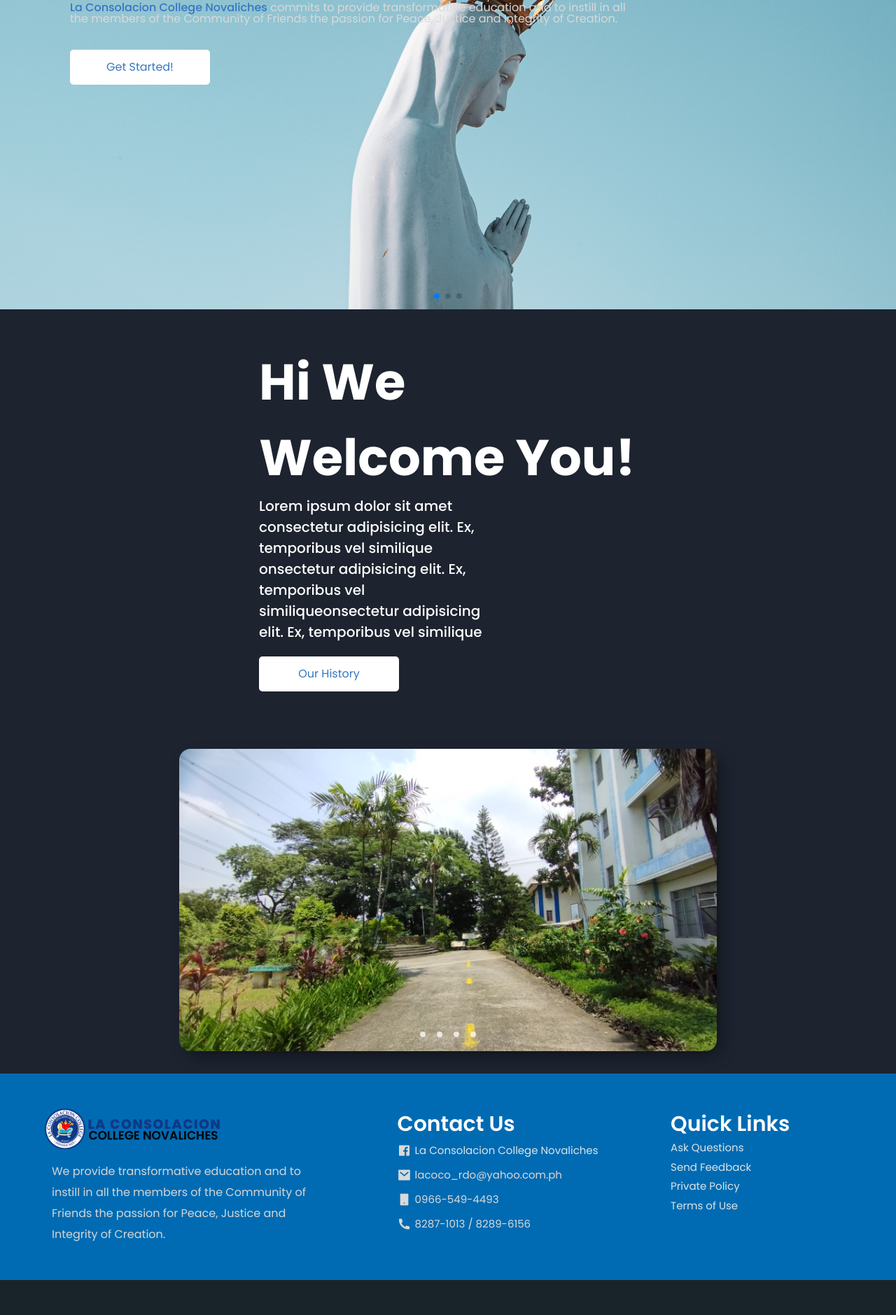
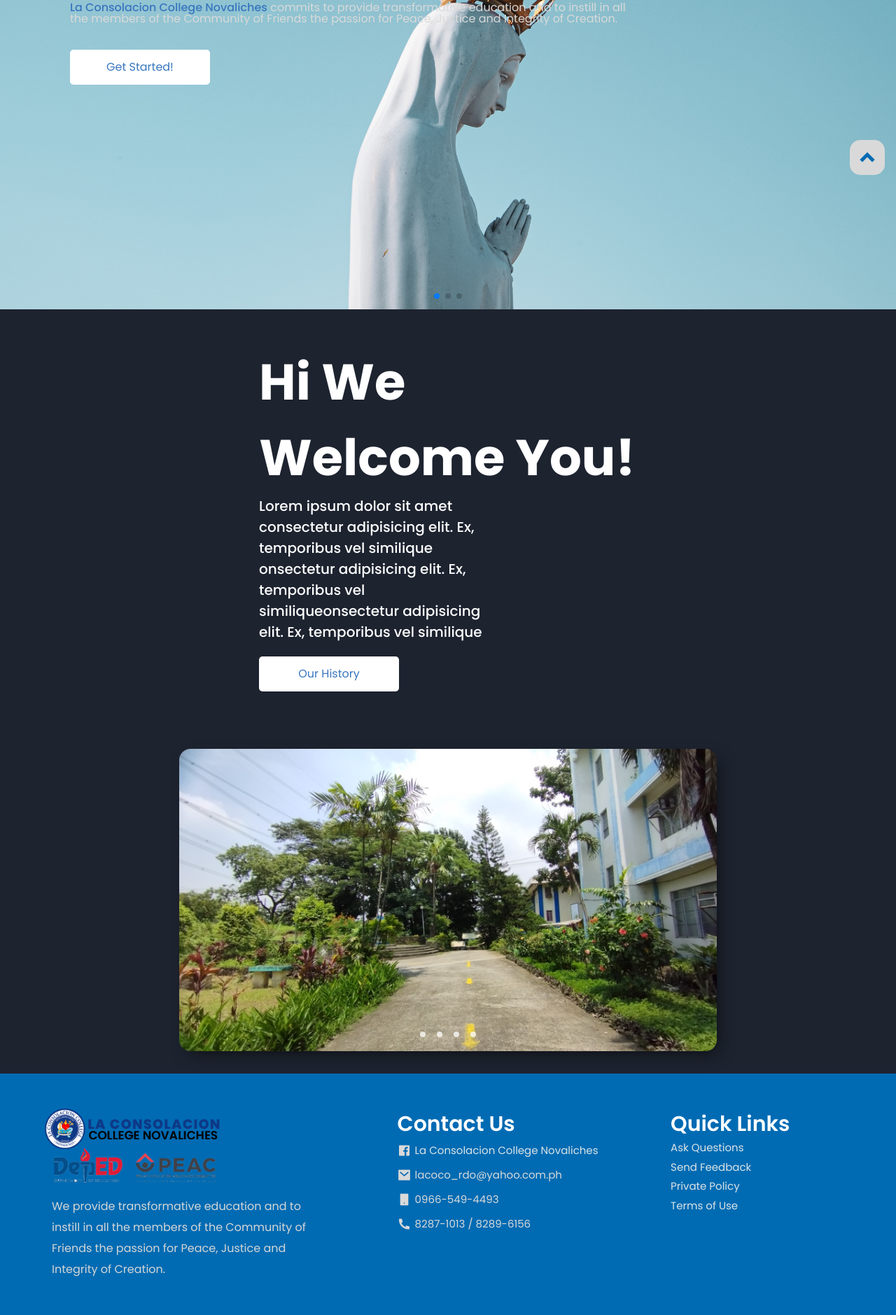
Before and after one commit to SANTEOWEN/LACO-WEB-2, a PHP site: page / in a window 1280 px wide. Shown: the part 534-2413 px from the top of the page at 70% size. Before the commit the page ends 2363 px from the top, so only its background shows below. Run offline with PHP 8.4, Linux system fonts and the light colour scheme.

Commit message:
Fixed the scroll effect into smoother one and i also added a prototype version of the Deped and Peac image

```diff
--- a/laco-main-II/css/index.css
+++ b/laco-main-II/css/index.css
@@ -60,7 +60,8 @@
   margin: 0;
 }
 
-body {
+html, body {
+  scroll-behavior: smooth !important;
   font-family: "Poppins", sans-serif;
   background-color: #F2F2F2;
   line-height: 1.5;
@@ -653,6 +654,29 @@
 }
 
 /*=============== BACKTOP ===============*/
+.back-to-top {
+  background-color: #d9d9d9;
+  position: fixed;
+  bottom: 1rem;
+  right: 1rem;
+  z-index: 5;
+  width: 50px;
+  height: 50px;
+  display: flex;
+  justify-content: center;
+  align-items: center;
+  transition: 0.2s ease-out;
+  border-radius: 15px;
+}
+.back-to-top i {
+  font-size: 60px;
+  color: hsl(204, 100%, 35%);
+  transition: 0.2s ease-out;
+}
+.back-to-top i:hover {
+  transform: translateY(-4px);
+}
+
 /*=============== BREAKPOINTS ===============*/
 /* For small devices */
 @media screen and (max-width: 1690px) {
--- a/laco-main-II/index.php
+++ b/laco-main-II/index.php
@@ -197,7 +197,7 @@
     <!--=============== Footer ===============-->
     <section class="footer">
         <div class="footer-content">
-            <img src="assets/logo/main.png" alt="">
+            <img src="assets/school_photos/peac_lccn.png" alt="">
             <div class="text-content">
                 <p>We provide transformative education and to instill in all the members of the Community of Friends the
                     passion for Peace, Justice and Integrity of Creation.</p>
@@ -232,9 +232,9 @@
         </div>
 
     </section>
-    <!-- <a href="#top" class="back-to-top">
+    <a href="#top" class="back-to-top">
         <i class="ri-arrow-drop-up-line"></i>
-    </a> -->
+    </a>
     <!--=============== SWIPER JS ===============-->
     <script src="https://cdn.jsdelivr.net/npm/swiper@10/swiper-bundle.min.js"></script>
     <script src="https://ajax.googleapis.com/ajax/libs/jquery/3.7.1/jquery.min.js"></script>
--- a/laco-main-II/styling/_base.scss
+++ b/laco-main-II/styling/_base.scss
@@ -15,7 +15,8 @@
   padding: 0;
   margin: 0;
 }
-body {
+html, body {
+    scroll-behavior: smooth !important;
     font-family: $body-font;
     background-color: #F2F2F2;
     line-height: 1.5;
--- a/laco-main-II/styling/_main.scss
+++ b/laco-main-II/styling/_main.scss
@@ -641,6 +641,30 @@
   }
 }
 /*=============== BACKTOP ===============*/
+.back-to-top{
+  background-color: #d9d9d9;
+  position: fixed;
+  bottom: 1rem;
+  right: 1rem;
+  z-index: 5;
+  width: 50px;
+  height: 50px;
+  display: flex;
+  justify-content: center;
+  align-items: center;
+  transition: 0.2s ease-out;
+  border-radius: 15px;
+
+  i{
+    font-size: 60px;
+    color: $background-color_2;
+    transition: 0.2s ease-out;
+
+    &:hover {
+      transform: translateY(-4px);
+    }
+  }
+}
 /*=============== BREAKPOINTS ===============*/
 /* For small devices */
 @media screen and (max-width: 1690px) {
```
Also changed, not shown: laco-main-II/assets/school_photos/peac_lccn.png (added).
